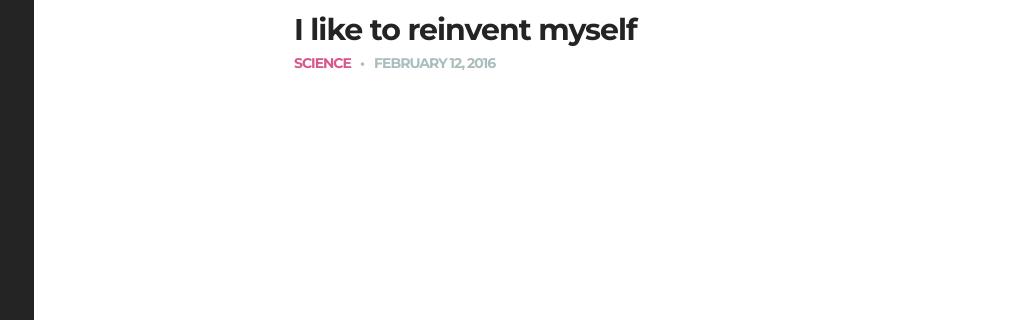
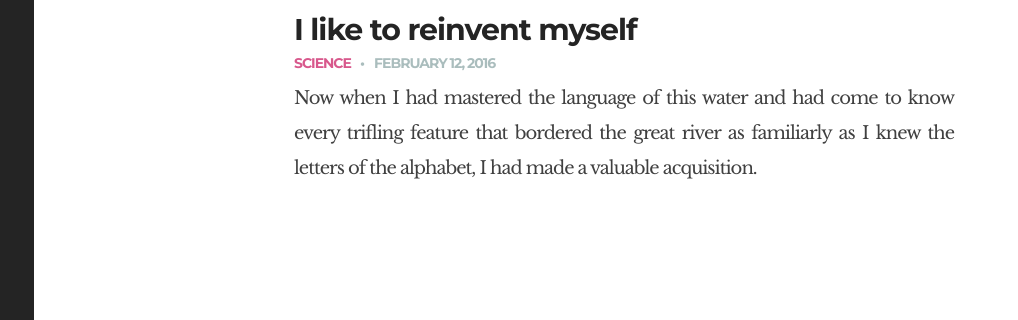
Before and after one commit to Pragya001/Pragya001.github.io, a plain HTML site: page single.html in a window 1280 px wide. Shown: the part 240-560 px from the top of the page, 66-1084 px from the left. Drawn offline with nearby package versions, Linux system fonts and the light colour scheme.

Commit message:
Update single.html

```diff
--- a/single.html
+++ b/single.html
@@ -109,6 +109,8 @@
                                     </ul>
                                 </div>
                                 <div class="entry-date published">February 12, 2016</div>
+                                <p>Now when I had mastered the language of this water and had come to know every trifling feature that bordered the great river as familiarly as I knew the letters of the alphabet, I had made a valuable acquisition.</p>
+                                <br>
                                 <div class="clear"></div>
                             </div>
                         </div>
```
